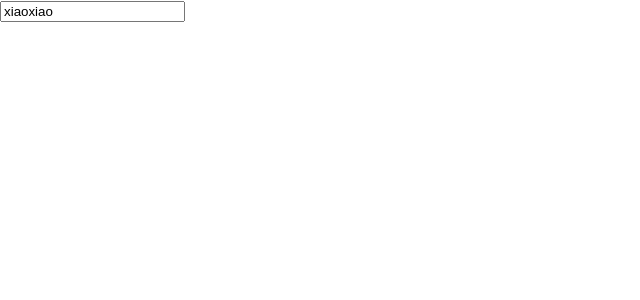
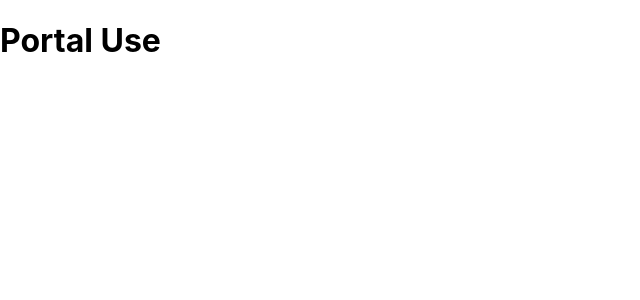
Before and after one commit to cseve123/Frame, a React (Create React App) app in the folder React/: page / in a window 1280 px wide. Shown: the top 300 px of the page, without its empty margins (0-640 px from the left). Built offline with nearby package versions, Linux system fonts and the light colour scheme.

Commit message:
uncontroller ref portal

```diff
--- /dev/null
+++ b/React/src/components/advancedUse/PortalUse.js
@@ -0,0 +1,20 @@
+import { Component } from 'react';
+import ReactDOM from 'react-dom'
+
+class PortalUse extends Component {
+    constructor(props) {
+        super(props)
+        this.state = {}
+    }
+    render() {
+        return ReactDOM.createPortal(
+            <div>
+                <h1>Portal Use</h1>
+                {this.props.children}
+            </div>,
+            document.body
+        )
+    }
+
+}
+export default PortalUse
--- a/React/src/components/advancedUse/UncontrolledUse.js
+++ b/React/src/components/advancedUse/UncontrolledUse.js
@@ -10,11 +10,36 @@ class UncontrolledUse extends Component {
         this.nameInputRef = React.createRef()
         this.fileInputRef = React.createRef()
     }
-        render () {
+    render () {
+        // return <div>
+        //     {/* ref 使用 default 而不是value */}
+        //     <input defaultValue={this.state.name} ref={this.nameInputRef} />
+        //     {/* state b并不会随着改变 */}
+        //     <span>state.name: {this.state.name}</span>
+        //     <br />
+        //     <button onClick={this.alertName}>alert name</button>
+        // </div>
+
+        // return <div>
+        //     <input
+        //         type="checkbox"
+        //         defaultValue={this.state.flag}
+        //     />
+        // </div>
+
+        // file
         return <div>
-            {/* ref */}
-            <input defaultValue={this.state.name} ref={this.nameInputRef} />
+            <input type="file" ref={this.fileInputRef} />
+            <button onClick={this.alertFile}>alert File</button>
         </div>
+    }
+    alertName = () => {
+        const elem = this.nameInputRef.current // 通过ref 获取 DOM
+        alert(elem.value) // 不是state.name 而是DOM的值
+    }
+    alertFile = () => {
+        const elem = this.fileInputRef.current
+        console.log(elem.files)
     }
 }
 export default UncontrolledUse
--- a/React/src/components/advancedUse/index.js
+++ b/React/src/components/advancedUse/index.js
@@ -1,10 +1,12 @@
 import { Component } from 'react';
-import UncontrolledUse from './UncontrolledUse'
+// import UncontrolledUse from './UncontrolledUse'
+import PortalUse from './PortalUse'
 
 class AdvancedUse extends Component {
     render () {
         return <div>
-            <UncontrolledUse />
+            {/* <UncontrolledUse /> */}
+            <PortalUse />
         </div>
     }
 }
```
